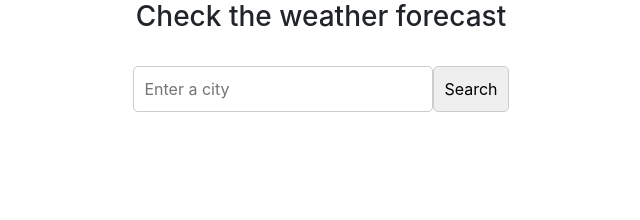
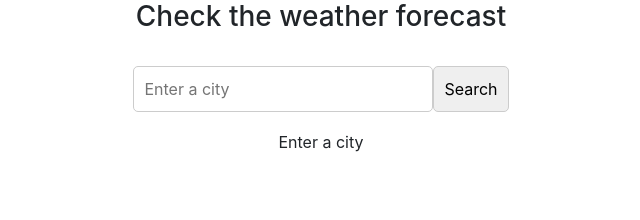
Before and after one commit to JenpeyChao/day5app, an Angular app: page / in a window 1280 px wide. Shown: the top 220 px of the page, without its empty margins (319-959 px from the left). Built offline with nearby package versions, Linux system fonts and the light colour scheme.

Commit message:
fixed the html issues

```diff
--- a/src/app/weather/weather.component.html
+++ b/src/app/weather/weather.component.html
@@ -7,7 +7,7 @@
     <button (click)="findArea()" class="button" onmouseover="this.style.backgroundColor='#cccccc';"
         onmouseout="this.style.backgroundColor='#f3f6f4';">Search</button>
     <h1>{{city}}</h1>
-    <ng-container *ngIf = "city !== ''">
+    <ng-container *ngIf = "city !== '' && realCity == true">
         <!-- <pre>{{weatherData[0].weather[0] | json}}</pre> -->
         <section class="vh-100">
             <div class="container py-5 h-10">
@@ -55,4 +55,11 @@
         </section>
     </ng-container>
 
+    <ng-container *ngIf = "city === ''">
+        <p>{{data}}</p>
+    </ng-container>
+    <ng-container *ngIf = "city !== '' && realCity === false">
+        <p>Couldnt find the City: {{city}}</p>
+    </ng-container>
+
 </div>
--- a/src/app/weather/weather.component.ts
+++ b/src/app/weather/weather.component.ts
@@ -8,7 +8,7 @@ import { WeatherService } from '../weather.service';
 export class WeatherComponent {
   area = '';
   city = '';
-  data: any = '';
+  data: any = 'Enter a city';
   weatherData: any = [];
   realCity: Boolean = false;
   constructor(private WeatherService: WeatherService){
```
